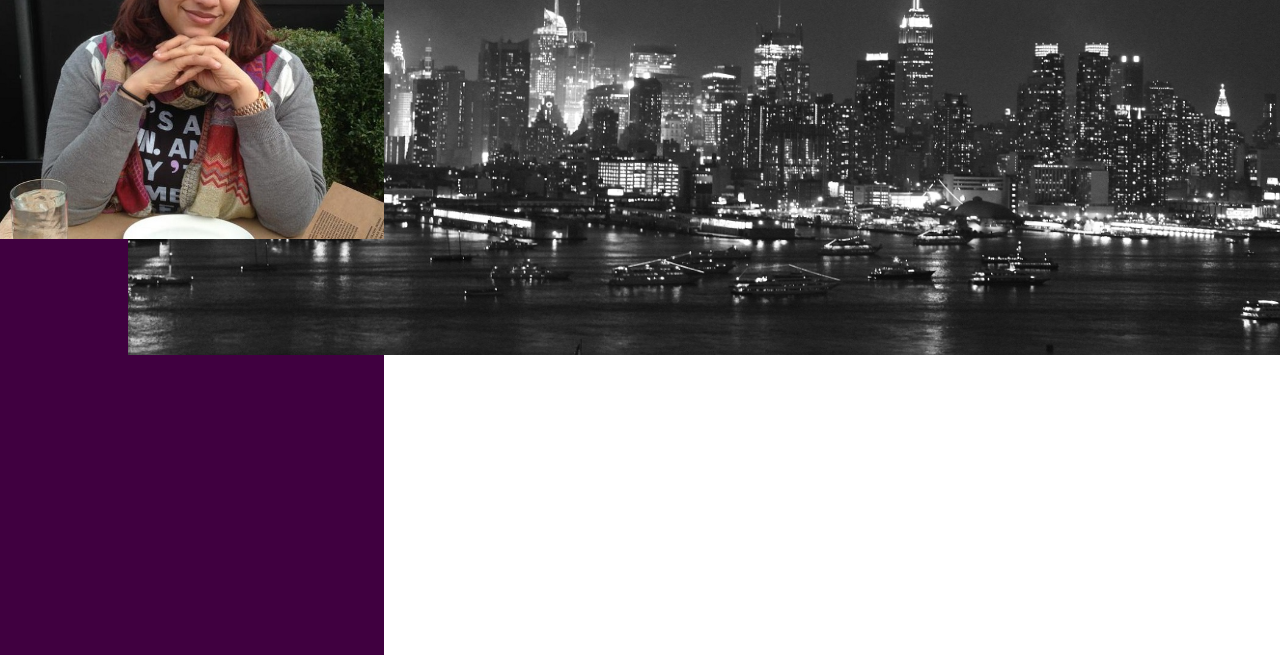
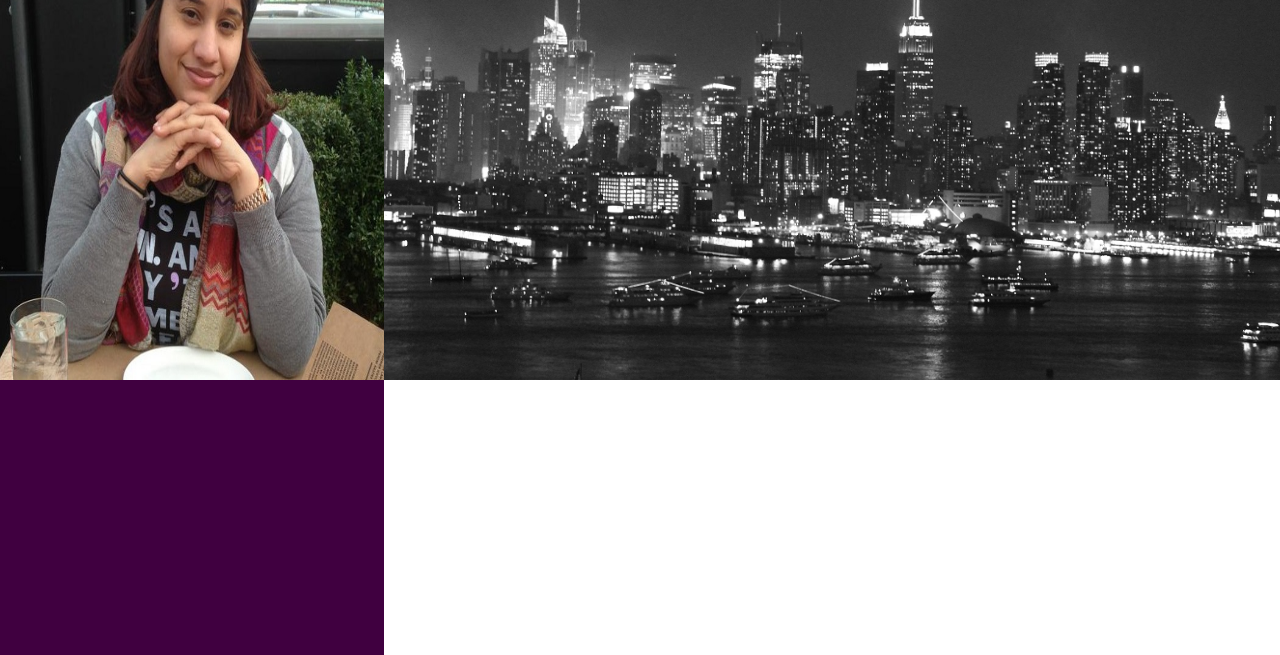
Before and after one commit to nadyac/JennyWebsite, a plain HTML site: page index.html in a window 1280 px wide. Shown: the part 238-893 px from the top of the page. Drawn offline with nearby package versions, Linux system fonts and the light colour scheme.

Commit message:
Made Jenny pic and Skyline pic % based so they scale according to window size and stay aligned.

```diff
--- a/css/theme.css
+++ b/css/theme.css
@@ -40,7 +40,7 @@ html{
 	position:absolute;
 	float:right;
 	width:100%;
-	height:100%;
+	height:105%;
 	padding-left:10%;
 }
 /*child of mainContainer*/
@@ -51,6 +51,7 @@ html{
 }
 #picture{
 	width:100%;
+	height:150%;
 	margin-top:0px;
 }
 /*------------------------------
```
